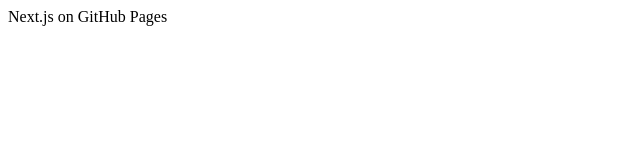
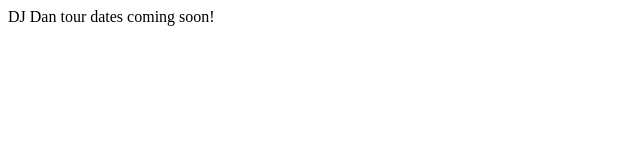
Before and after one commit to MikeS74/dj-dan-next-page, a Next.js app: page / in a window 1280 px wide. Shown: the top 160 px of the page, without its empty margins (0-640 px from the left). Built offline with nearby package versions, Linux system fonts and the light colour scheme.

Commit message:
deployment test

```diff
--- a/app/page.tsx
+++ b/app/page.tsx
@@ -1,7 +1,7 @@
 export default function Home() {
   return (
     <main>
-      <div>Next.js on GitHub Pages</div>
+      <div>DJ Dan tour dates coming soon!</div>
     </main>
   );
 }
```
